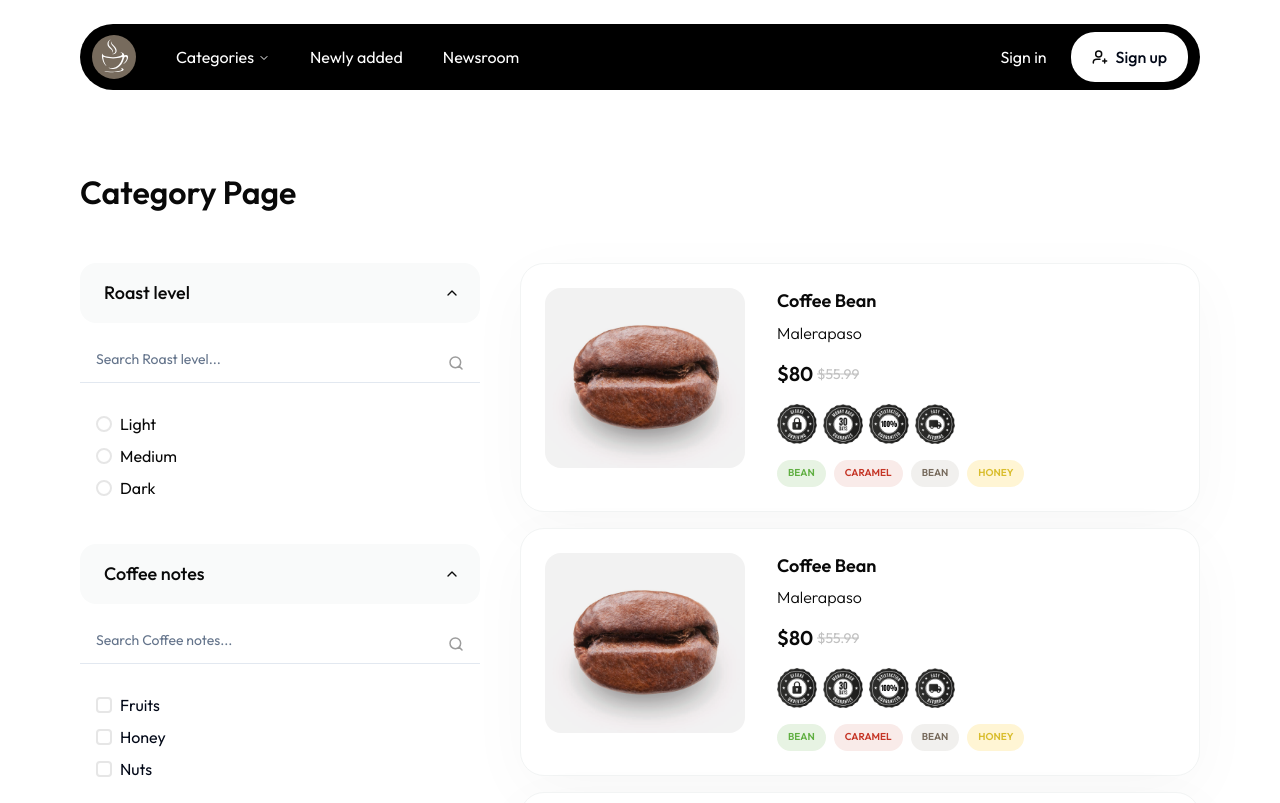
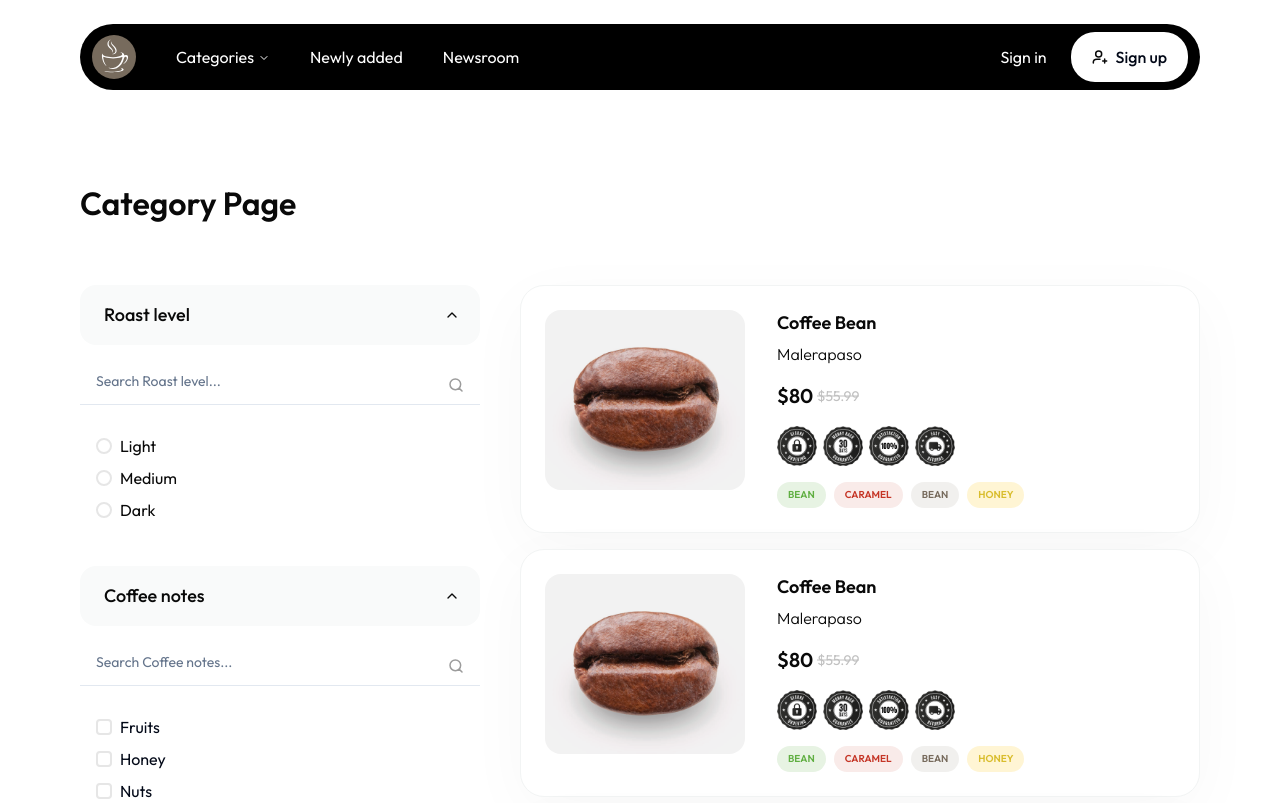
Before and after one commit to star-works/coffee-beans, a Next.js app: page /category in a window 1280 px wide. Shown: the top 803 px of the page. Built offline with nearby package versions, Linux system fonts and the light colour scheme.

Commit message:
cls issue

```diff
--- a/src/components/category/PageComponents.jsx
+++ b/src/components/category/PageComponents.jsx
@@ -45,7 +45,7 @@ const PageComponent = () => {
   };
   return (
     <div className="pt-[45px] md:pb-20 pb-[45px] max-w-[1120px] mx-auto xl:px-0 px-3 ">
-      <div className="flex gap-6 sm:items-center sm:flex-row flex-col mb-10 pt-20 sm:mt-12 ">
+      <div className="flex gap-6 sm:items-center sm:flex-row flex-col mb-10 pt-20 sm:mt-12 min-h-[140px] ">
         <h2
           className="font-semibold text-[32px] leading-[38.4px] text-[#090909] min-w-[220px]"
           onClick={selectCategoryFilter}
```
